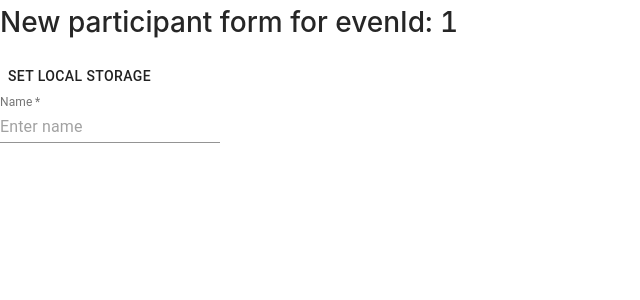
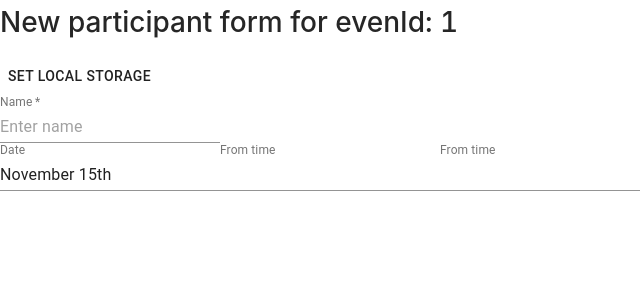
Before and after one commit to Andrew781123/scheduling-quick, a React (Create React App) app in the folder frontend/: page /events/1/new-participant in a window 1280 px wide. Shown: the top 300 px of the page, without its empty margins (0-640 px from the left). Built offline with nearby package versions, Linux system fonts and the light colour scheme; no server answers.

Commit message:
newParticipant timeSlot input outline

```diff
--- /dev/null
+++ b/frontend/src/pages/new-participant-form/AvailableTimeSlotsInput.tsx
@@ -0,0 +1,56 @@
+import { DatePicker, TimePicker } from "@material-ui/pickers";
+import { Moment } from "moment";
+import React from "react";
+import { AvailableTimeSlot } from "./types";
+
+interface AvailableTimeSlotsInputProps {
+  availableTimeSlot: AvailableTimeSlot;
+  index: number;
+}
+
+export const AvailableTimeSlotsInput: React.FC<AvailableTimeSlotsInputProps> = props => {
+  const {
+    availableTimeSlot: { date, fromTime, toTime },
+    index
+  } = props;
+
+  const handleDateSelect = (date: Moment | null) => {};
+
+  const handleFromTimeSelect = (date: Moment | null) => {};
+
+  const handleToTimeSelect = (date: Moment | null) => {};
+
+  return (
+    <div>
+      <DatePicker
+        label='Date'
+        onChange={handleDateSelect}
+        value={date}
+        disablePast={true}
+        InputLabelProps={{
+          shrink: true
+        }}
+      ></DatePicker>
+      <TimePicker
+        label='From time'
+        ampm={false}
+        value={fromTime}
+        onChange={handleFromTimeSelect}
+        minutesStep={15}
+        InputLabelProps={{
+          shrink: true
+        }}
+      />
+      <TimePicker
+        label='From time'
+        ampm={false}
+        value={toTime}
+        onChange={handleToTimeSelect}
+        minutesStep={15}
+        InputLabelProps={{
+          shrink: true
+        }}
+      />
+    </div>
+  );
+};
--- a/frontend/src/pages/new-participant-form/NewParcipantForm.tsx
+++ b/frontend/src/pages/new-participant-form/NewParcipantForm.tsx
@@ -1,7 +1,10 @@
-import React, { useContext, useEffect } from "react";
+import React, { useContext, useEffect, useState } from "react";
 import { RouteComponentProps } from "react-router-dom";
 import { Button, TextField } from "@material-ui/core";
 import { EventContext } from "../../context/event-context/EventProvider";
+import { NewParticipantAvailableTimeSlotsState } from "./types";
+import moment from "moment";
+import { AvailableTimeSlotsInput } from "./AvailableTimeSlotsInput";
 
 interface routeParams {
   id: string;
@@ -13,6 +16,15 @@ interface routeStates {
 
 interface NewParcipantFormProps
   extends RouteComponentProps<routeParams, any, routeStates> {}
+
+export const initialAvailableTimeSlot = {
+  date: moment(),
+  fromTime: null,
+  toTime: null
+};
+const initialAvailableTimeSlots: NewParticipantAvailableTimeSlotsState = [
+  initialAvailableTimeSlot
+];
 
 export const NewParcipantForm: React.FC<NewParcipantFormProps> = props => {
   const {
@@ -26,6 +38,10 @@ export const NewParcipantForm: React.FC<NewParcipantFormProps> = props => {
   } = props;
 
   const { fetchEvent, event } = useContext(EventContext);
+
+  const [availableTimeSlots, setAvailableTimeSlots] = useState(
+    initialAvailableTimeSlots
+  );
 
   useEffect(() => {
     fetchEvent(eventId);
@@ -49,6 +65,7 @@ export const NewParcipantForm: React.FC<NewParcipantFormProps> = props => {
       >
         Set local storage
       </Button>
+
       <div>
         <TextField
           className='text-input'
@@ -62,7 +79,9 @@ export const NewParcipantForm: React.FC<NewParcipantFormProps> = props => {
           }}
         />
       </div>
-      <div></div>
+      {availableTimeSlots.map((timeSlot, i) => (
+        <AvailableTimeSlotsInput availableTimeSlot={timeSlot} index={i} />
+      ))}
     </div>
   );
 };
```
Also changed, not shown: frontend/src/pages/new-participant-form/types.ts (+10 -0 lines).
